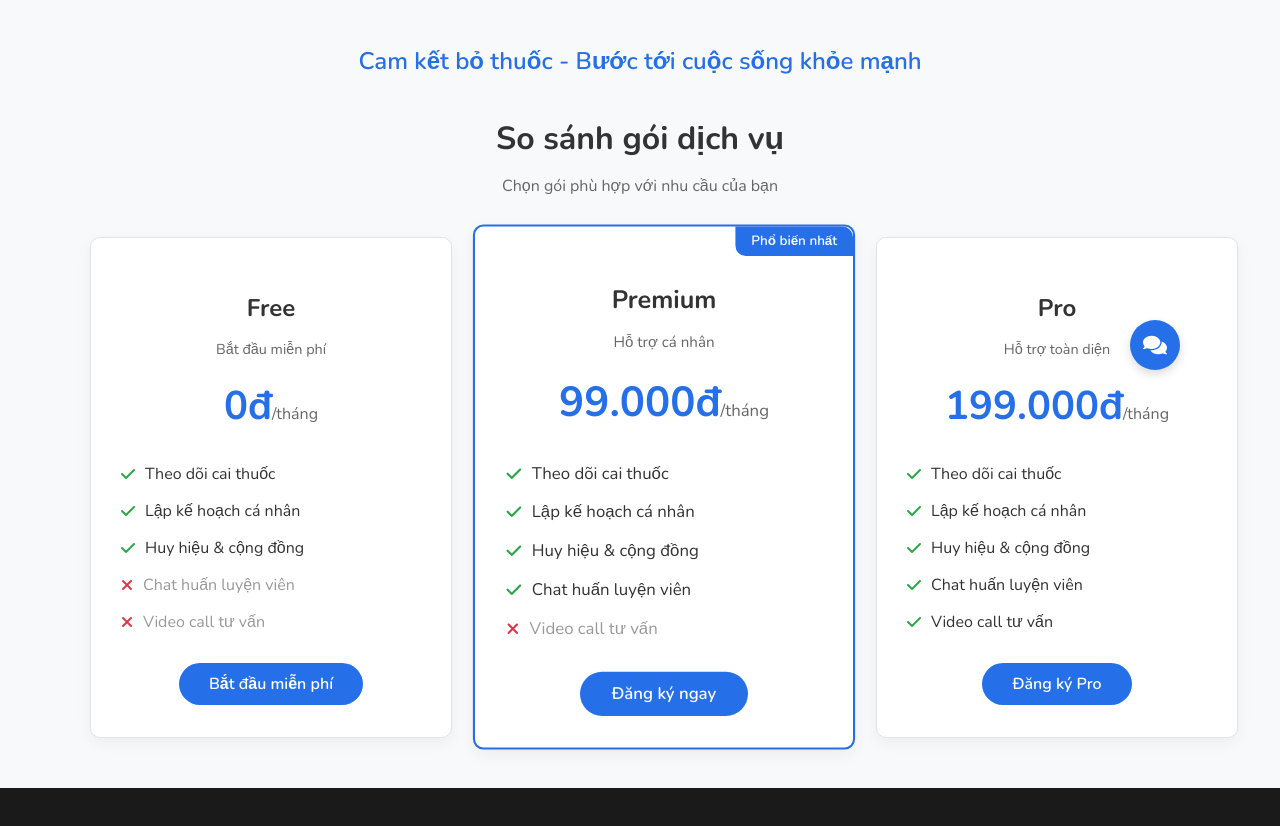
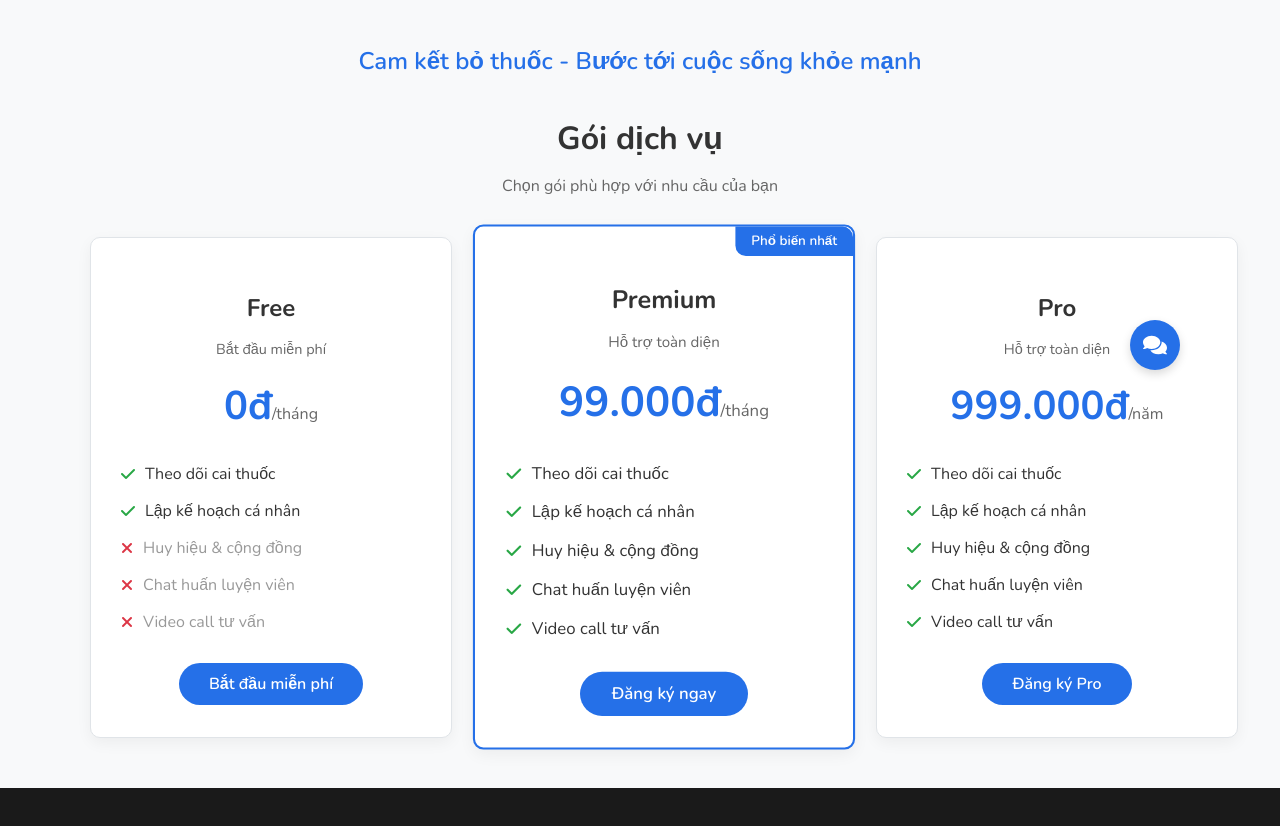
Before and after one commit to DangNhutTruong/Project-SWP391, a React (Vite) app: page /membership in a window 1280 px wide. Shown: the part 410-1236 px from the top of the page. Built offline with nearby package versions, Linux system fonts and the light colour scheme.

Commit message:
fix member

```diff
--- a/src/page/MembershipPackage.jsx
+++ b/src/page/MembershipPackage.jsx
@@ -10,7 +10,7 @@ export default function MembershipPackage() {
             <img src="/image/hero/winners-two-color.png" alt="Cai thuốc thành công" className="membership-hero-image" />
             <h1 className="hero-title">Cam kết bỏ thuốc - Bước tới cuộc sống khỏe mạnh</h1>
           </div>
-          <h2>So sánh gói dịch vụ</h2>
+          <h2> Gói dịch vụ</h2>
           <p className="pricing-subtitle">Chọn gói phù hợp với nhu cầu của bạn</p>
 
           <div className="pricing-grid">
@@ -32,8 +32,8 @@ export default function MembershipPackage() {
                   <i className="fas fa-check feature-check"></i>
                   <span>Lập kế hoạch cá nhân</span>
                 </div>
-                <div className="feature-item">
-                  <i className="fas fa-check feature-check"></i>
+                <div className="feature-item disabled">
+                  <i className="fas fa-times feature-times"></i>
                   <span>Huy hiệu & cộng đồng</span>
                 </div>
                 <div className="feature-item disabled">
@@ -52,7 +52,7 @@ export default function MembershipPackage() {
               <div className="best-value">Phổ biến nhất</div>
               <div className="pricing-header">
                 <h3>Premium</h3>
-                <p className="pricing-desc">Hỗ trợ cá nhân</p>
+                <p className="pricing-desc">Hỗ trợ toàn diện</p>
                 <div className="pricing-price">
                   <span className="price">99.000đ</span>
                   <span className="period">/tháng</span>
@@ -75,21 +75,20 @@ export default function MembershipPackage() {
                   <i className="fas fa-check feature-check"></i>
                   <span>Chat huấn luyện viên</span>
                 </div>
-                <div className="feature-item disabled">
-                  <i className="fas fa-times feature-times"></i>
+                <div className="feature-item">
+                  <i className="fas fa-check feature-check"></i>
                   <span>Video call tư vấn</span>
                 </div>
               </div>
               <Link to="/signup/premium" className="pricing-btn">Đăng ký ngay</Link>
             </div>
-
             <div className="pricing-card pro">
               <div className="pricing-header">
                 <h3>Pro</h3>
                 <p className="pricing-desc">Hỗ trợ toàn diện</p>
                 <div className="pricing-price">
-                  <span className="price">199.000đ</span>
-                  <span className="period">/tháng</span>
+                  <span className="price">999.000đ</span>
+                  <span className="period">/năm</span>
                 </div>
               </div>
               <div className="pricing-features">
```
Also changed, not shown: src/page/DropdownMenu.css (deleted), src/page/DropdownMenu.jsx (deleted), src/page/DropdownMenuFix.md (deleted), src/page/dropdown-menu-fix.js (deleted), src/page/dropdown-menu-solution.js (deleted), src/page/fix-settings-display.js (deleted).
